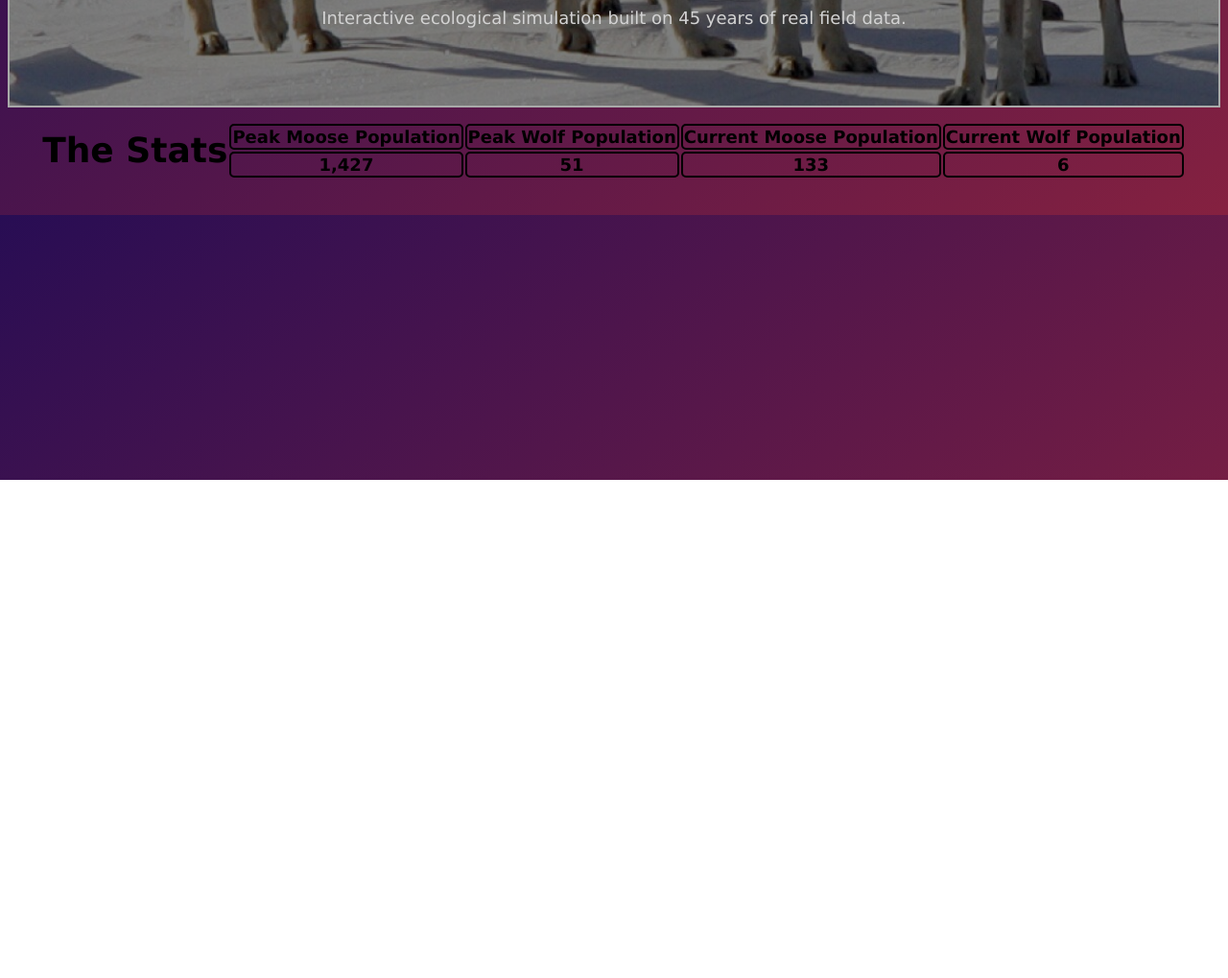
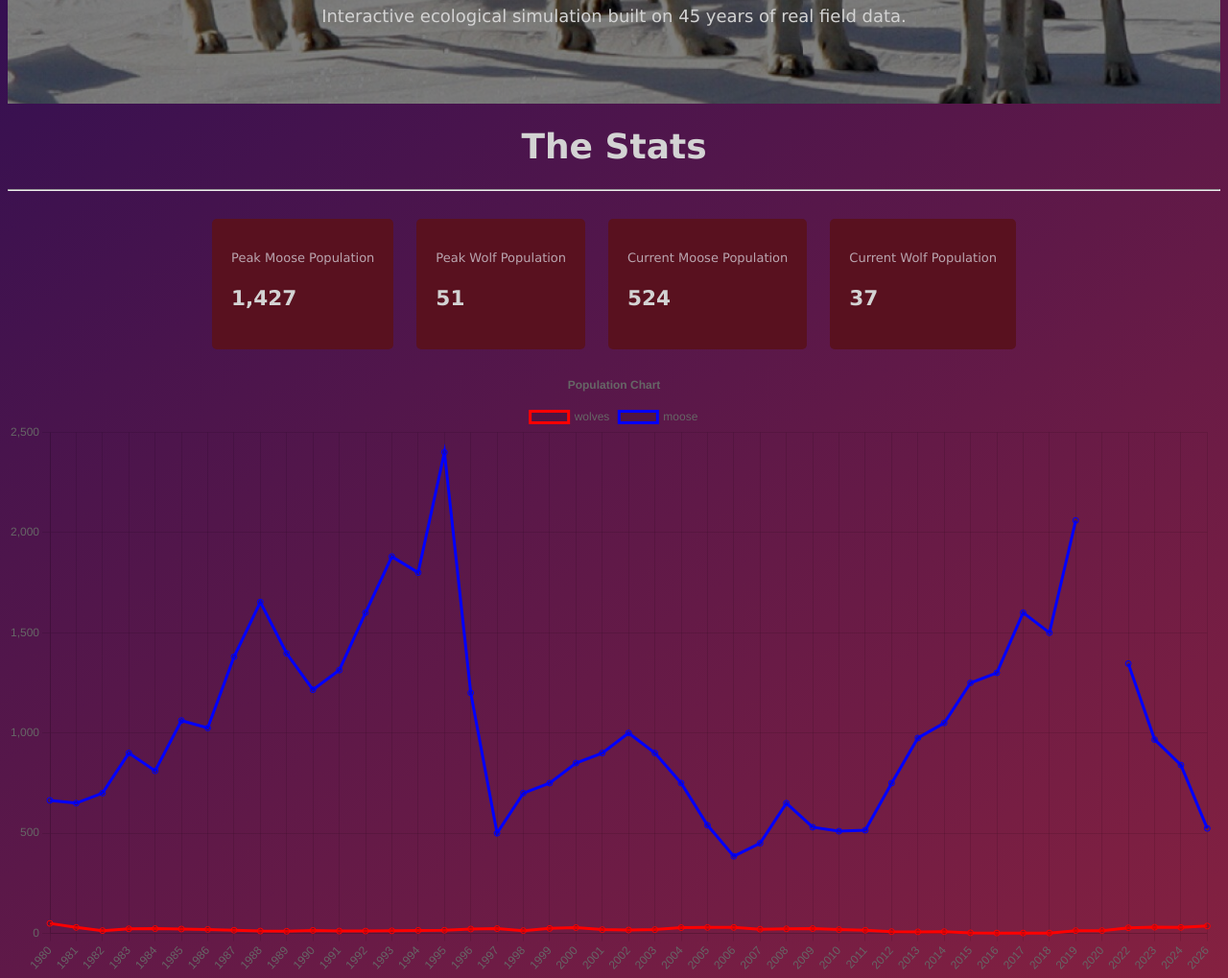
Before and after one commit to cniemi07/Isle-Royale-Sim-Js, a plain HTML site: page index.html in a window 1280 px wide. Shown: the part 300-1319 px from the top of the page at 96% size. Before the commit the page ends 800 px from the top, so only its background shows below. Drawn offline with nearby package versions, Linux system fonts and the light colour scheme.

Commit message:
More stylization and built a chart using chart.js

```diff
--- a/app.js
+++ b/app.js
@@ -1,73 +1,46 @@
 
+const canvas = document.getElementById("pop-chart").getContext("2d");
 
-//adding elements
-//ul.append(li)
-
-//modifying text
-/*
-const fL = document.querySelector("ul")
-const bodyE1 = document.querySelector("body")
-const newItem = document.createElement("li");
-const heading = document.getElementById("main-heading")
-const btn = document.getElementById("btn");
-const para = document.getElementById("para")
-const menu = document.getElementById("menu");
-const selectMenu = document.getElementById("select-menu")
-const toggleBtn = document.getElementById("toggle-btn")
-selectMenu.addEventListener("change", (event) =>{
-    alert(`You selected: ${event.target.value}`)
-    console.log(`You selected: ${event.target.value}`)
-})
-toggleBtn.addEventListener("click", ()=> menu.classList.toggle("show"))
-let isBgColorGrey = true;
-.addEventListener("")
-
-function toggleColor(){
-    bodyE1.style.backgroundColor = isBgColorGrey ? "lightgrey" : "grey";
-    isBgColorGrey = !isBgColorGrey;
+const data = {
+       years: [1980,1981,1982,1983,1984,1985,1986,1987,1988,1989,
+                1990,1991,1992,1993,1994,1995,1996,1997,1998,1999,
+                2000,2001,2002,2003,2004,2005,2006,2007,2008,2009,
+                2010,2011,2012,2013,2014,2015,2016,2017,2018,2019,
+                2020,2022,2023,2024,2026],
+        wolves: [50,30,14,23,24,22,20,16,12,11,
+                 15,12,12,13,15,16,22,24,14,25,
+                 29,19,17,19,29,30,30,21,23,24,
+                 19,16,9,8,9,3,2,2,2,14,
+                 14,28,31,30,37],
+        moose:  [664,650,700,900,811,1062,1025,1380,1653,1397,
+                 1216,1313,1600,1880,1800,2400,1200,500,700,750,
+                 850,900,1000,900,750,540,385,450,650,530,
+                 510,515,750,975,1050,1250,1300,1600,1500,2060,
+                 null,1346,967,840,524]
 }
-btn.addEventListener("click", toggleColor)
-const intervalID = setInterval(toggleColor, 1000)
-setTimeout(()=>{clearInterval(intervalID)}, 5000)
-heading.setAttribute("class","main-heading")
-console.log(`${heading.outerHTML}`)
-
-newItem.textContent = heading.outerHTML ;
-fL.appendChild(newItem)
-
-console.log(fL.innerText);
-console.log(fL.textContent);
-console.log(fL.innerHTML);
-//fL.removeChild(newItem)
-
-
-fetch("https://pokeapi.co/api/v2/pokemon/eevee")
-    .then(response => {
-        if(!response.ok){
-            throw new Error("Could not fetch");
+new Chart(canvas, {type: 'line', data: {
+    labels: data.years,
+    datasets: [
+        {
+            label: "wolves",
+            data:data.wolves,
+            borderColor: 'red'
+        },
+        {
+            label: "moose",
+            data: data.moose,
+            borderColor: "blue"
         }
-        return response.json();
-
-    })
-    .then(data => console.log(data))
-    .catch(error  => console.error(error));
-*/
-
-async function fetchData(){
-    try{
-        const pokemonName = document.getElementById("pokemon-name").value.toLowerCase();
-        const response = await fetch(`https://pokeapi.co/api/v2/pokemon/${pokemonName}`);
-
-        if (!response.ok){
-            throw new Error("could not fetch");
-        }
-        const data = await response.json();
-        const sprite = data.sprites.front_default;
-        const imgElement = document.getElementById("sprite")
-        imgElement.src= sprite;
-        imgElement.style.display = "block";
+    ]
+}, options: {
+    responsive: true,
+    plugins: {
+      legend: {
+        position: 'top',
+      },
+      title: {
+        display: true,
+        text: 'Population Chart'
+      }
     }
-    catch(error){
-        console.error(error)
-    }
-}
+  },})
--- a/index.html
+++ b/index.html
@@ -5,6 +5,8 @@
     <meta name="viewport" content="width=device-width, initial-scale=1.0">
      <link rel="icon" type="image/jpg" href="wolf.jpg">
      <link rel="stylesheet" href="style.css">
+    <script src ="https://cdn.jsdelivr.net/npm/chart.js" defer></script>
+     <script src="app.js" defer></script>
      <title>Isle Royale Wolf-Moose Population Simulator</title>
 </head>
 <body>
@@ -14,33 +16,37 @@
 
     <p>Interactive ecological simulation built on 45 years of real field data.</p>
 </header>
-
+<h1>The Stats</h1>
+       <hr>
     <div id = "stats">
-       <h1>The Stats</h1>
-
-       <table>
-        <tr>
-            <th>Peak Moose Population</th>
-        <th>Peak Wolf Population</th>
-        <th>Current Moose Population</th>
-        <th>Current Wolf Population</th>
-        </tr>
-        <tr>
-            <th>1,427</th>
-            <th>51</th>
-            <th>133</th>
-            <th>6</th>
-
-        </tr>
 
 
-       </table>
+       <div class="stat-card">
+        <p class="pop">Peak Moose Population</p>
+       <p class="pop-num"> 1,427</p>
+       </div>
+       <div class="stat-card">
+        <p class="pop">Peak Wolf Population</p>
+       <p class="pop-num">51</p>
+       </div>
+       <div class="stat-card">
+        <p class="pop">Current Moose Population</p>
+       <p class="pop-num">524</p>
+       </div>
+       <div class="stat-card">
+        <p class="pop">Current Wolf Population</p>
+       <p class="pop-num">37</p>
+       </div>
 
 
 
     </div>
+
+
+
     <div id= "charts">
-        <h2> </h2>
+        <canvas id ="pop-chart"></canvas>
+
 
     </div>
 
--- a/style.css
+++ b/style.css
@@ -6,7 +6,7 @@ body{
 }
 header{
 
-    border: 2px solid darkgrey;
+    border: none;
     display: flex;              /* turns flexbox on */
     flex-wrap: wrap;            /* lets items wrap to next line if too narrow */
     justify-content: center;    /* horizontal alignment */
@@ -19,16 +19,36 @@ header{
     color:lightgrey;
     text-align: center;
 }
+h1{
+    color:lightgray;
+    display:flex;
+    justify-content: center
+}
 #stats{
-    display: flex;             /* turns flexbox on */
-                     /* space between children */
-    flex-wrap: wrap;            /* lets items wrap to next line if too narrow */
-    justify-content: center;    /* horizontal alignment */
+    display: flex;
+    gap: 24px;
+    padding: 20px 40px;
+    flex-wrap: wrap;
+    justify-content: center;
     align-items: center;
 }
-th{
-      border:2px solid black;
+.stat-card{
+    background: rgb(89, 17, 31);
+    border: 2px ;
+    padding: 20px;
+    color: lightgray;
     border-radius: 5px;
+    min-width: 50px;
+
+}
+.pop{
+    font-size: small;
+    color:rgba(240, 248, 255, 0.643)
+
+}
+.pop-num{
+    font-size: larger;
+    font-weight: bold;
 }
 #charts{
 
```
Also changed, not shown: notes.txt, 2 other files.
